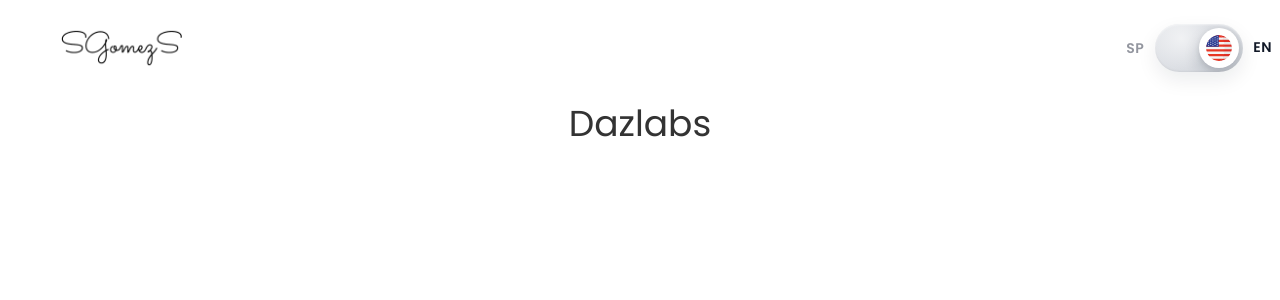
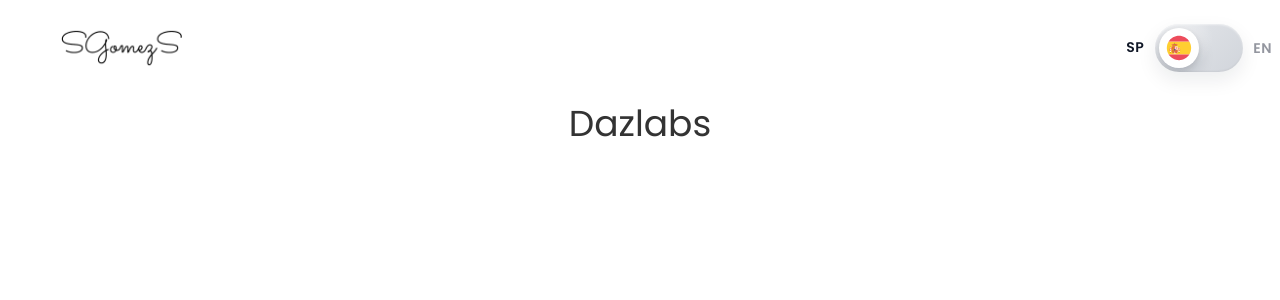
Before and after one commit to sebastiangs23/Portfolio, a React (Vite) app in the folder front/portfolio/: page /experience/dazlabs in a window 1280 px wide. Shown: the top 300 px of the page. Built offline with nearby package versions, Linux system fonts and the light colour scheme.

Commit message:
revert: reverting changes in the Header bc I have a bug in prod

```diff
--- a/front/portfolio/src/components/Header/Header.jsx
+++ b/front/portfolio/src/components/Header/Header.jsx
@@ -7,7 +7,7 @@
 import "./Header.css";
 
 export default function Header() {
-  const [language, setLanguage] = useState("english");
+  const [language, setLanguage] = useState("spanish");
   const [showNavbar, setShowNavBar] = useState(true);
   const { sentences, switchLanguage } = useLanguage();
   const location = useLocation();
```
